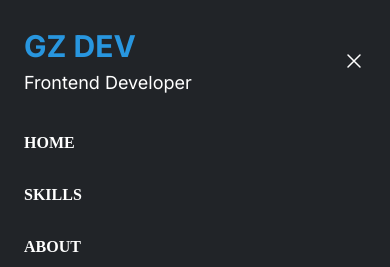
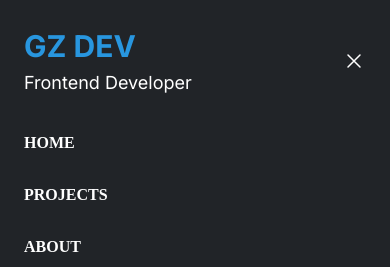
Before and after one commit to GuilhermeZaninPs/gzanindev, a Next.js app: page / in a window 390 px wide. Both pictures are taken after a click on the button "Open main menu". Shown: the top 267 px of the page. Built offline with nearby package versions, Linux system fonts and the light colour scheme.

Commit message:
fixed anchor <a> navegation on navbar

```diff
--- a/src/app/components/header/HeaderNav.js
+++ b/src/app/components/header/HeaderNav.js
@@ -49,7 +49,7 @@ export default function HeaderNav() {
         <Dialog.Panel className="fixed inset-y-0 right-0 z-10 w-full overflow-y-auto bg-[#212428] px-6 py-6 sm:max-w-sm sm:ring-1 sm:ring-gray-900/10">
           <div className="flex items-center justify-between">
             <div className="flex flex-col">
-              <a href="#" className="-m-1.5 p-1.5">
+              <a href="/" className="-m-1.5 p-1.5">
                 <span className="text-[#2896df] text-[30px] font-bold">GZ DEV</span>
               </a>
               <span className="text-white text-lg">Frontend Developer</span>
@@ -68,25 +68,25 @@ export default function HeaderNav() {
             <div className="-my-6 divide-y divide-gray-500/10 font-merriweather">
               <div className="space-y-2 py-6">
                 <a
-                  href="#"
+                  href="/"
                   className="-mx-3 block rounded-lg px-3 py-2 text-base font-semibold leading-7 text-white hover:bg-gray-50"
                 >
                   HOME
                 </a>
                 <a
-                  href="#"
+                  href="/projects"
                   className="-mx-3 block rounded-lg px-3 py-2 text-base font-semibold leading-7 text-white hover:bg-gray-50"
                 >
-                  SKILLS
+                  PROJECTS
                 </a>
                 <a
-                  href="#"
+                  href="/about"
                   className="-mx-3 block rounded-lg px-3 py-2 text-base font-semibold leading-7 text-white hover:bg-gray-50"
                 >
                   ABOUT
                 </a>
                 <a
-                  href="#"
+                  href="/contact"
                   className="-mx-3 block rounded-lg px-3 py-2 text-base font-semibold leading-7 text-white hover:bg-gray-50"
                 >
                   CONTACT
```
